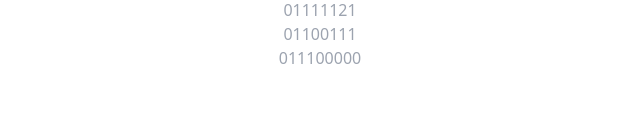
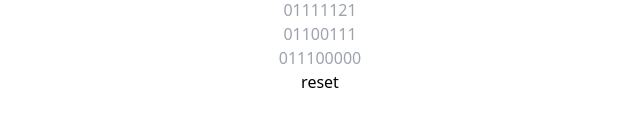
Before and after one commit to Circkoooooo/vue3-MineSweeper, a Vue app: page / in a window 1280 px wide. Shown: the part 170-300 px from the top of the page, without its empty margins (320-960 px from the left). Built offline with nearby package versions, Linux system fonts and the light colour scheme.

Commit message:
chore:add reset func to menu

```diff
--- a/src/components/MineButton.vue
+++ b/src/components/MineBlock.vue
@@ -1,4 +1,5 @@
 <script lang="ts" setup>
+
 import type { BlockState } from '@/types'
 defineProps<{ block: BlockState }>()
 
@@ -14,4 +15,5 @@ const getBlockBorderClass = (block: BlockState) => {
 		<span v-if="block.mine" i-mdi-mine></span>
 		<span v-else>{{ block.arrondMine }}</span>
 	</button>
+
 </template>
--- /dev/null
+++ b/src/components/MineMenu.vue
@@ -0,0 +1,9 @@
+<script setup lang="ts">
+</script>
+<template>
+	<div mt-10 flex="~" w-full items-center justify-center select-none>
+		<div pl-4 pr-4 pt-1 pb-1 bg-blue cursor-pointer border-rd="1">
+			reset
+		</div>
+	</div>
+</template>
--- a/src/pages/MineSweeper.vue
+++ b/src/pages/MineSweeper.vue
@@ -1,9 +1,9 @@
 <script lang="ts" setup>
-import MineButton from '@/components/MineButton.vue'
 import { Game } from '@/composables'
+import MineBlock from '../components/MineBlock.vue'
+import MineMenu from '@/components/MineMenu.vue'
 
-
-const { state, checkMine } = new Game(9, 9)
+const { state, checkMine, reset } = new Game(9, 9)
 
 
 // generateMine()
@@ -16,8 +16,9 @@ const { state, checkMine } = new Game(9, 9)
 		Mine Sweeper
 		<div w-full overflow-auto mt-5>
 			<div v-for="row, y in state" :key="y" flex="~" items-center justify-center w-max m-auto>
-				<MineButton v-for="block, x in row" :block="block" :key="x" @click="checkMine(block)" border-red />
+				<MineBlock v-for="block, x in row" :block="block" :key="x" @click="checkMine(block)" border-red />
 			</div>
+			<MineMenu @click="reset"></MineMenu>
 		</div>
 	</div>
 </template >
```
Also changed, not shown: src/composables/minesweeper.ts (line endings or trailing spaces).
